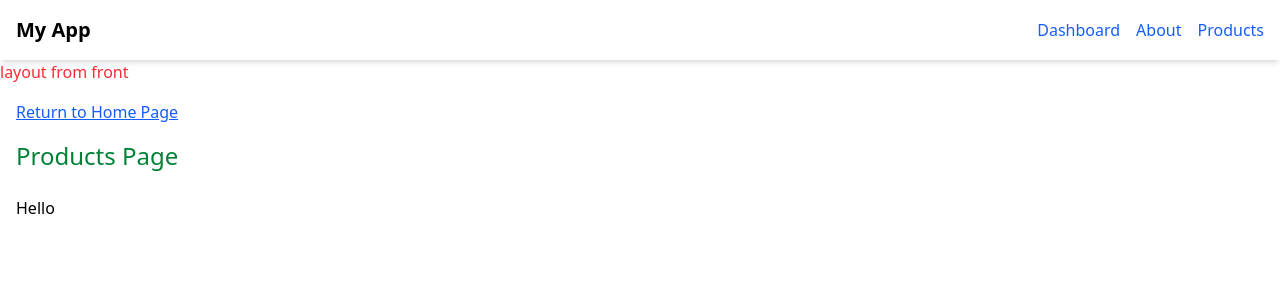
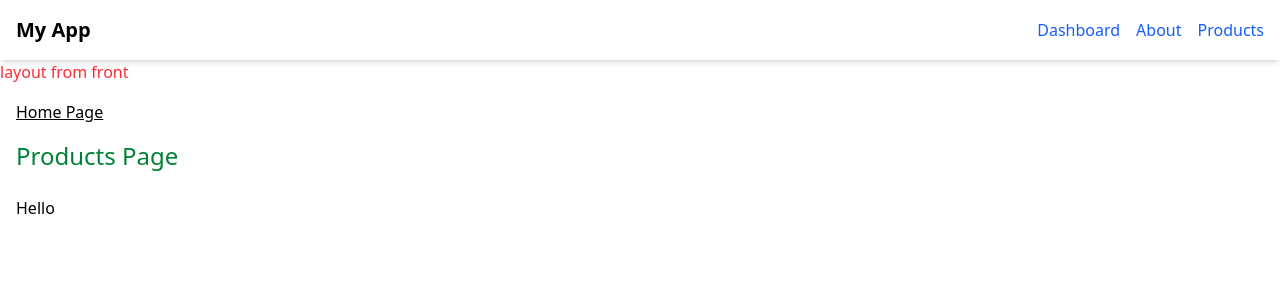
Before and after one commit to naglaa77/Learn-next-js-15, a Next.js app: page /products in a window 1280 px wide. Shown: the top 300 px of the page. Built offline with nearby package versions, Linux system fonts and the light colour scheme.

Commit message:
Feat(Add): Finish eposide 10 for navigation

```diff
--- a/app/(front)/about/page.tsx
+++ b/app/(front)/about/page.tsx
@@ -1,11 +1,14 @@
 import Link from "next/link";
 
 export default function AboutPage() {
-  console.log("About Server Component");
+
 
   return (
     <div>
-      <p>About Page</p>
+      <Link href="/" className="text-blue-600 block mt-4">
+        Return to Home Page{" "}
+      </Link>
+      <p className="text-2xl text-green-700 mt-10">About Page</p>
     </div>
   );
 }
--- a/app/(front)/products/page.tsx
+++ b/app/(front)/products/page.tsx
@@ -1,16 +1,28 @@
 "use client";
 import { useState } from "react";
-import Link from "next/link";
+//import Link from "next/link";
+import { useRouter } from "next/navigation";
+
 export default function ProductsPage() {
   const [search, setSearch] = useState("");
 
-  console.log("Products Page");
+  const router = useRouter();
 
   return (
     <div className="p-4">
-      <Link href="/" className="text-blue-600 underline">
+      {/* <Link href="/" className="text-blue-600 underline">
         Return to Home Page
-      </Link>
+      </Link> */}
+      <button
+        type="button"
+        className="underline cursor-pointer"
+        onClick={() => {
+          console.log("form useRouter");
+          router.push("/");
+        }}
+      >
+        Home Page
+      </button>
       <h1 className="text-2xl text-green-700 mt-4">Products Page</h1>
       <input value={search} onChange={(e) => setSearch(e.target.value)} />
       <p>Hello {search}</p>
--- a/components/Navbar.tsx
+++ b/components/Navbar.tsx
@@ -9,9 +9,9 @@ export default function Navbar() {
         </Link>
 
         <div className="space-x-4">
-          <Link href="/dashboard" className="text-blue-600 hover:text-blue-800">
+          <a href="/dashboard" className="text-blue-600 hover:text-blue-800">
             Dashboard
-          </Link>
+          </a>
           <Link href="/about" className="text-blue-600 hover:text-blue-800">
             About
           </Link>
```
Also changed, not shown: 1 other file (tests, documents, lock files or other folders).
